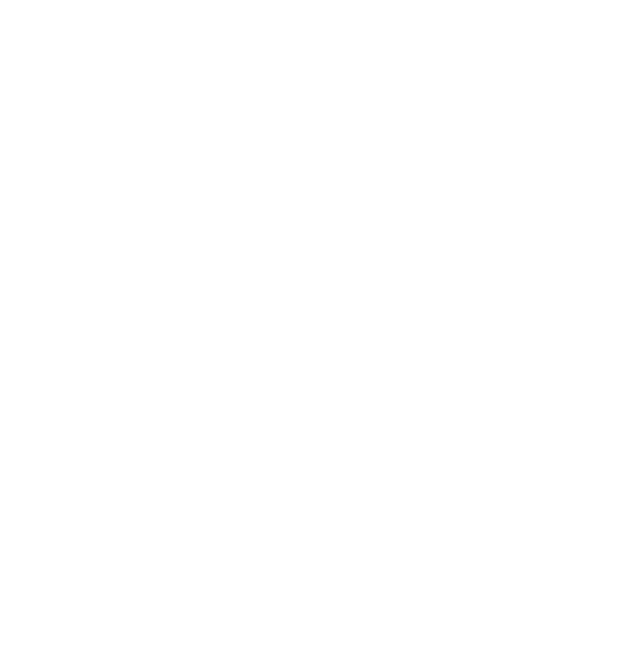
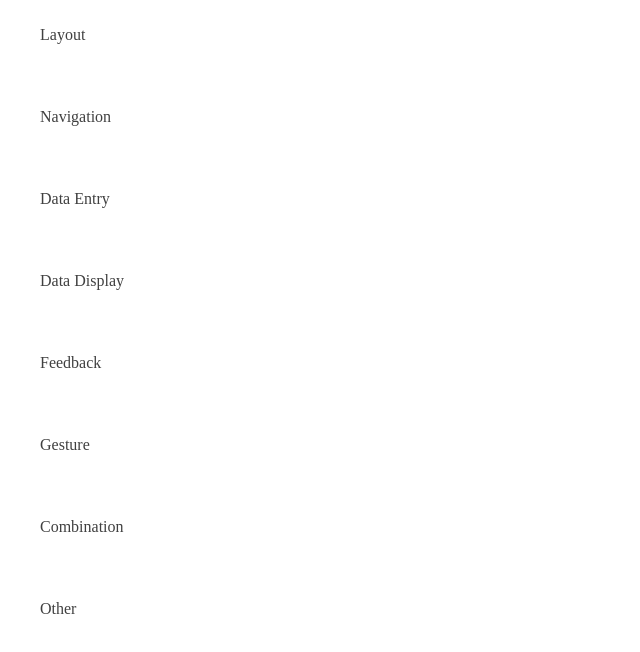
Before and after one commit to yfmei/ant-design-mobile-vue, a Vue app: page / in a window 1280 px wide. Shown: the top 652 px of the page, without its empty margins (0-640 px from the left). Built offline with nearby package versions, Linux system fonts and the light colour scheme.

Commit message:
add main page

```diff
--- /dev/null
+++ b/src/components/demo/index.vue
@@ -0,0 +1,187 @@
+<template>
+  <div class="demoPage">
+    <div v-for="m in modules" :class="{'am-list': true, 'category-closed': !m.isFold}">
+      <div class="am-list-header am-demo-category" @click="m.isFold = !m.isFold">
+        <div class="am-demo-category-name">{{m.name}}</div>
+        <div class="am-demo-category-arrow"></div>
+      </div>
+      <div class="am-list-body">
+        <div class="am-list-item" v-for="c in m.children" @click="jump(c.path)">
+          <div class="am-list-line">
+            <div class="am-list-content">{{c.name}}</div>
+          </div>
+        </div>
+      </div>
+    </div>
+  </div>
+</template>
+
+<script>
+  export default {
+    name: "Demo",
+    data() {
+      return {
+        modules: [
+          {
+            name: "Layout",
+            isFold: false,
+            children: [
+              { name: "Flex", path: "/flex" },
+              { name: "WhiteSpace", path: "/WhiteSpace" },
+              { name: "WingBlank", path: "/WingBlank" }
+            ]
+          },
+          {
+            name: "Navigation",
+            isFold: false,
+            children: [
+              { name: "Drawer-Basic", path: "/Drawer-Basic" },
+              { name: "Drawer-Docked in document", path: "/Drawer-Docked in document" },
+              { name: "Menu", path: "/Menu" },
+              { name: "NavBar", path: "/NavBar" },
+              { name: "Pagination", path: "/Pagination" },
+              { name: "Popover", path: "/Popover" },
+              { name: "SegmentedControl", path: "/SegmentedControl" },
+              { name: "TabBar", path: "/TabBar" },
+              { name: "Tabs", path: "/Tabs" }
+            ]
+          },
+          {
+            name: "Data Entry",
+            isFold: false,
+            children: [
+              { name: "Button", path: "/Button" },
+              { name: "Calendar", path: "/Calendar" },
+              { name: "CheckBox", path: "/CheckBox" },
+              { name: "DatePicker", path: "/DatePicker" },
+              { name: "DatePickerView", path: "/DatePickerView" },
+              { name: "ImagePicker", path: "/ImagePicker" },
+              { name: "InputItem", path: "/InputItem" },
+              { name: "Picker", path: "/Picker" },
+              { name: "PickerView", path: "/PickerView" },
+              { name: "Radio", path: "/Radio" },
+              { name: "Range", path: "/Range" },
+              { name: "SearchBar", path: "/SearchBar" },
+              { name: "Slider", path: "/Slider" },
+              { name: "Stepper", path: "/Stepper" },
+              { name: "Switch", path: "/Switch" },
+              { name: "TextareaItem", path: "/TextareaItem" }
+            ]
+          },
+          {
+            name: "Data Display",
+            isFold: false,
+            children: [
+
+              { name: "Accordion", path: "/Accordion" },
+              { name: "Badge", path: "/Badge" },
+              { name: "Card", path: "/Card" },
+              { name: "Carousel", path: "/Carousel" },
+              { name: "Grid", path: "/Grid" },
+              { name: "Icon", path: "/Icon" },
+              { name: "List", path: "/List" },
+              { name: "NoticeBar", path: "/NoticeBar" },
+              { name: "Steps", path: "/Steps" },
+              { name: "Tag", path: "/Tag" }
+            ]
+          },
+          {
+            name: "Feedback",
+            isFold: false,
+            children: [
+              { name: "ActionSheet", path: "/ActionSheet" },
+              { name: "ActivityIndicator", path: "/ActivityIndicator" },
+              { name: "Modal", path: "/Modal" },
+              { name: "Progress", path: "/Progress" },
+              { name: "Toast", path: "/Toast" }
+            ]
+          },
+          {
+            name: "Gesture",
+            isFold: false,
+            children: [
+              { name: "PullToRefresh", path: "/PullToRefresh" },
+              { name: "SwipeAction", path: "/SwipeAction" }
+            ]
+          },
+          {
+            name: "Combination",
+            isFold: false,
+            children: [
+              { name: "ListView", path: "/ListView" },
+              { name: "Result", path: "/Result" }
+            ]
+          },
+          {
+            name: "Other", isFold: false, children: [{ name: "LocaleProvider", path: "/localeProvider" }]
+          }
+        ]
+      }
+    },
+    methods: {
+      jump(path) {
+        this.$router.push({ path: path })
+      }
+    }
+  }
+</script>
+
+<style lang="scss">
+  .am-list{
+    margin: 0 16px 12px;
+    background-color: white;
+
+    .am-list-header{
+      padding-left: 24px;
+      height: 70px;
+      line-height: 70px;
+      color: #404040;
+      font-size: 16px;
+    }
+
+    .am-list-item{
+      display: flex;
+      align-items: center;
+      padding-left: 24px;
+      min-height: 44px;
+      & .am-list-content{
+        color: #666;
+        font-size: 14px;
+        flex: 1;
+        width: auto;
+        padding-top: 7px;
+        padding-bottom: 7px;
+        line-height: 1.5;
+      }
+
+      &:active{
+        background-color: #eeeeee;
+      }
+    }
+
+    &.category-closed {
+      .am-list-header {
+        position: relative;
+      }
+      .am-list-body {
+        display: none;
+      }
+    }
+  }
+
+  .am-demo-category{
+    display: flex;
+    &-name{
+      flex: 1;
+    }
+  }
+
+  .am-list-body div:not(:last-child) .am-list-line {
+    display: flex;
+    flex: 1;
+    border-bottom: 1px solid #eee;
+    align-items: center;
+    align-self: stretch;
+  }
+
+</style>
--- a/src/router/router.js
+++ b/src/router/router.js
@@ -9,6 +9,14 @@
 Vue.use(Router)
 
 let routerMap = [
+  {
+    path: "/",
+    component: () => import("@/components/demo/index"),
+    meta: {
+      title: "首页",
+      icon: ""
+    }
+  },
   {
     path: "/scroll",
     component: () => import("@/components/DirectiveScroll"),
```
